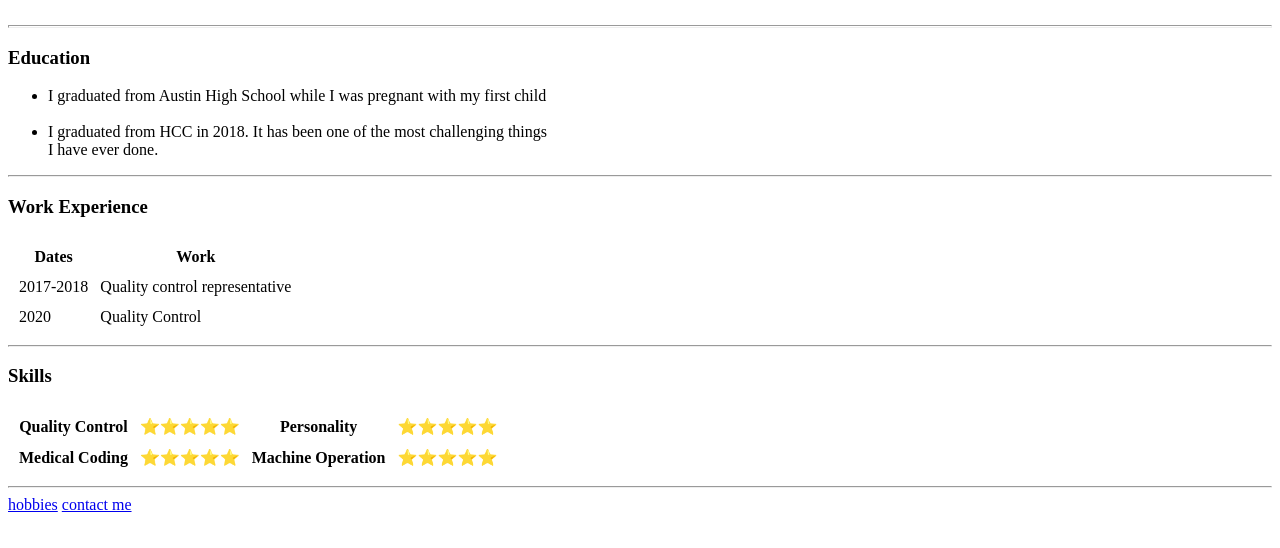
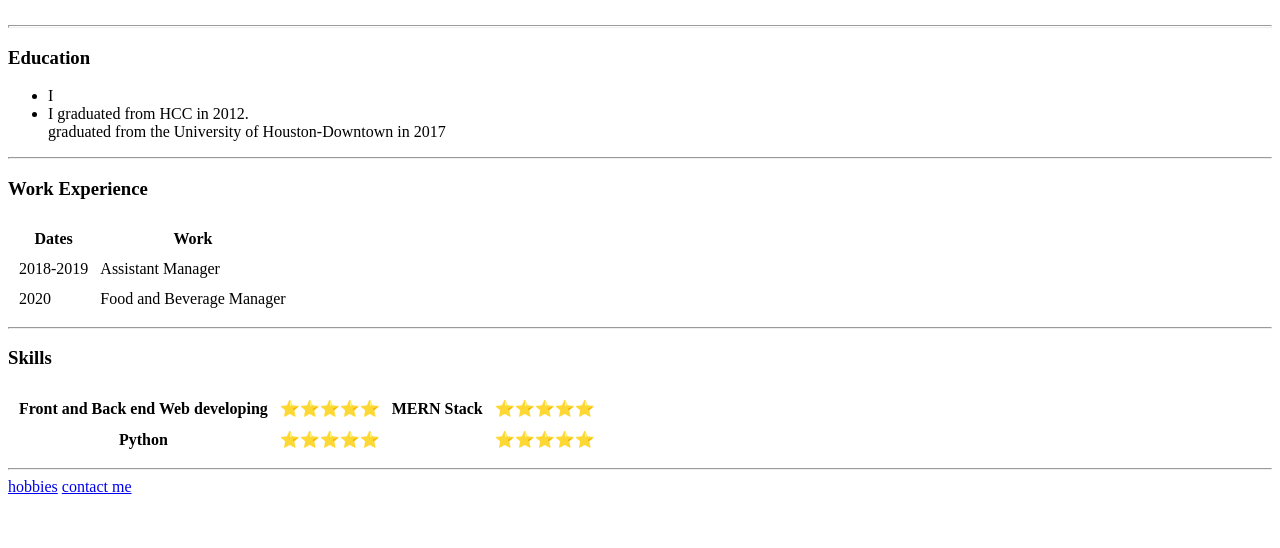
Before and after one commit to Hano2/cv, a plain HTML site: page index.html in a window 1280 px wide. Shown: the part 236-784 px from the top of the page. Drawn offline with Linux system fonts and the light colour scheme.

Commit message:
Update index.html

```diff
--- a/index.html
+++ b/index.html
@@ -19,9 +19,9 @@
     </table>
     <hr size=3>
   <h3>Education</h3>
-  <ul><li>I graduated from Austin High School while I was pregnant with my first child</li><br>
-    <li>I graduated from HCC in 2018. It has been one of the most challenging things<br>
-  I have ever done.</li>
+  <ul><li>I<li>I graduated from HCC in 2012.<br>
+    </li> graduated from the University of Houston-Downtown in 2017</li><br>
+
   </ul>
   <hr>
   <h3>Work Experience</h3>
@@ -39,12 +39,12 @@
 
   </tfoot>
   <tr>
-    <td>2017-2018</td>
-    <td>Quality control representative</td>
+    <td>2018-2019</td>
+    <td>Assistant Manager</td>
   </tr>
   <tr>
     <td>2020</td>
-    <td>Quality Control</td>
+    <td>Food and Beverage Manager</td>
   </tr>
       </tr>
     </thead>
@@ -53,15 +53,15 @@
 <h3>Skills</h3>
 <table cellspacing="10">
   <tr>
-    <th>Quality Control</th>
+    <th>Front and Back end Web developing</th>
     <th>⭐️⭐️⭐️⭐️⭐️</th>
-    <th>Personality</th>
+    <th>MERN Stack</th>
     <th>⭐️⭐️⭐️⭐️⭐️</th>
   </tr>
   <tr>
-    <th>Medical Coding</th>
+    <th>Python</th>
     <th>⭐️⭐️⭐️⭐️⭐️</th>
-    <th>Machine Operation</th>
+    <th><Swift/th>
     <th>⭐️⭐️⭐️⭐️⭐️</th>
   </tr>
 </table>
```
